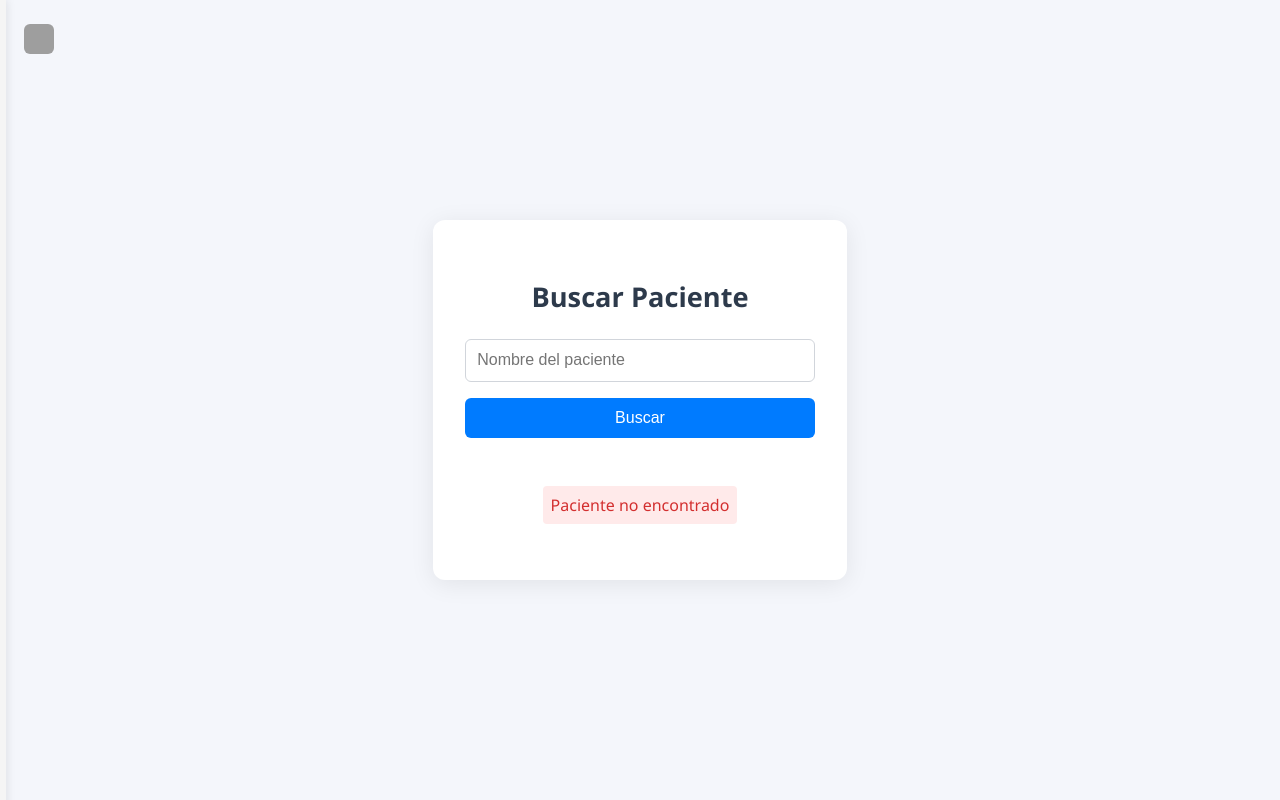
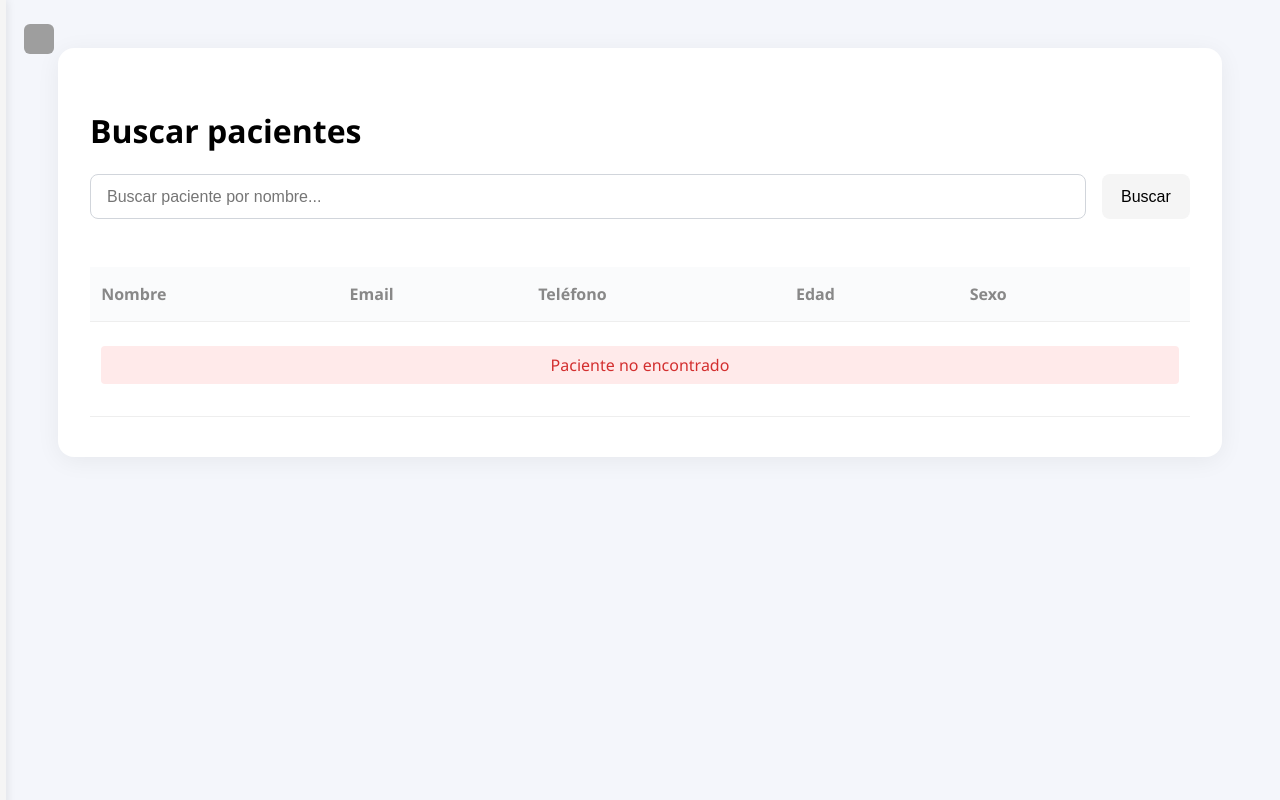
Before and after one commit to angelalvc/app_gestion_medica, a FastAPI app: page /patients/search in a window 1280 px wide. Run offline with FastAPI, Linux system fonts and the light colour scheme; the visitor is signed in with stand-in values (Sample User, id 1); data that the repository does not hold is empty; grey boxes are pictures that could not be loaded.

Commit message:
Se moddificaron las páginas de búsqueda de citas, y pacientes, para adrle una mejor interfaz y funcionalidad

```diff
--- a/app/main.py
+++ b/app/main.py
@@ -139,6 +139,7 @@
     fecha: str = Form(...),
     hora: str = Form(...),
     motivo: str = Form(...),
+    tipo: str = Form(...),
     diagnostico: str = Form(...),
     procedimiento: str = Form(...)
 ):
@@ -152,9 +153,11 @@
     paciente_id = pacientes_list[0].id
     cita = Cita(
         paciente_id=paciente_id,
+        paciente_nombre=paciente_nombre,
         fecha=fecha,
         hora=hora,
         motivo=motivo,
+        tipo=tipo,
         diagnostico=diagnostico,
         procedimiento=procedimiento
     )
@@ -168,15 +171,18 @@
 async def search_patient_form(request: Request):
     if not is_authenticated(request):
         return RedirectResponse("/")
-    return templates.TemplateResponse("search_patient.html", {"request": request})
+    return RedirectResponse("/patients/search")
 
 # Procesar búsqueda de pacientes
 @app.get("/patients/search", response_class=HTMLResponse)
 async def search_patient(request: Request, nombre: str = ""):
     if not is_authenticated(request):
         return RedirectResponse("/")
-    docs = db.collection('pacientes').where('nombre', '==', nombre).stream()
     pacientes_list = []
+    if nombre:
+        docs = db.collection('pacientes').where('nombre', '==', nombre).stream()
+    else:
+        docs = db.collection('pacientes').stream()
     for doc in docs:
         data = doc.to_dict()
         data['id'] = doc.id  # Agrega el ID del documento Firestore
@@ -198,25 +204,57 @@
     citas_list = []
     error = None
 
-    #Búsqueda por ID del paciente
-    if paciente_id:
-        docs = db.collection('citas').where('paciente_id', '==', paciente_id).stream()
+    # Búsqueda por ID del paciente
+    if not paciente_id and not paciente_nombre and not fecha:
+        docs = db.collection('citas') \
+                 .order_by("fecha") \
+                 .order_by("hora") \
+                 .stream()
         citas_list = [Cita(**doc.to_dict()) for doc in docs]
-    #Búsqueda por nombre del paciente
+
+    # Búsqueda por ID específico
+    elif paciente_id:
+        docs = db.collection('citas') \
+                 .where('paciente_id', '==', paciente_id) \
+                 .stream()
+        citas_list = [Cita(**doc.to_dict()) for doc in docs]
+
+    # Búsqueda por nombre de paciente
     elif paciente_nombre:
-        pacientes = db.collection('pacientes').where('nombre', '==', paciente_nombre).stream()
+        pacientes = db.collection('pacientes') \
+                      .where('nombre', '==', paciente_nombre) \
+                      .stream()
         pacientes_list = [p for p in pacientes]
         if pacientes_list:
             paciente_id = pacientes_list[0].id
-            docs = db.collection('citas').where('paciente_id', '==', paciente_id).stream()
+            docs = db.collection('citas') \
+                     .where('paciente_id', '==', paciente_id) \
+                     .stream()
             citas_list = [Cita(**doc.to_dict()) for doc in docs]
-    #Búsqueda por fecha
+
+    # Búsqueda por fecha
     elif fecha:
-        docs = db.collection('citas').where('fecha', '==', fecha).stream()
+        docs = db.collection('citas') \
+                 .where('fecha', '==', fecha) \
+                 .stream()
         citas_list = [Cita(**doc.to_dict()) for doc in docs]
+
+    # Si no se encontraron citas
     if not citas_list:
         error = "No se encontraron citas para ese paciente."
-    return templates.TemplateResponse("search_appointment.html", {"request": request, "citas": citas_list, "error": error})
+
+    pacientes_docs = db.collection('pacientes').stream()
+    pacientes_list = [Paciente(**{**doc.to_dict(), "id": doc.id}) for doc in pacientes_docs]
+
+    return templates.TemplateResponse(
+        "search_appointment.html",
+        {
+            "request": request,
+            "citas": citas_list,
+            "pacientes_list": pacientes_list,
+            "error": error
+        }
+    )
 
 @app.get("/records/{paciente_id}", response_class=HTMLResponse)
 async def expediente_paciente(request: Request, paciente_id: str):
--- a/app/models/models.py
+++ b/app/models/models.py
@@ -23,6 +23,7 @@
 class Cita(BaseModel):
     id: Optional[str] = None
     paciente_id: Optional[str] = None
+    paciente_nombre: Optional[str] = None
     fecha: str #formato YYYY-MM-DD
     hora: str #formato HH:MM
     motivo: str
--- a/app/static/styles/stylelogin.css
+++ b/app/static/styles/stylelogin.css
@@ -231,13 +231,221 @@
     border-color: #007bff;
 }
 
-@media (max-width: 500px) {
-    .arrow-dashboard {
-        top: 12px;
-        right: 12px;
+.dashboard-container {
+    max-width: 2200px;
+    margin: 4rem auto;
+    padding: 4rem 5rem;
+    background: #fff;
+    border-radius: 24px;
+    box-shadow: 0 8px 32px rgba(0,0,0,0.06);
+}
+
+.dashboard-header {
+    display: flex;
+    justify-content: space-between;
+    align-items: center;
+    margin-bottom: 0.5rem;
+}
+
+.user-info {
+    font-size: 1.1rem;
+    color: #555;
+}
+
+.dashboard-summary {
+    display: flex;
+    gap: 5rem;
+    margin-bottom: 5rem;
+}
+
+.summary-card {
+    background: #fafbfc;
+    border-radius: 12px;
+    box-shadow: 0 2px 8px rgba(0,0,0,0.04);
+    padding: 3.5rem 4rem;
+    min-width: 350px;
+    flex: 1;
+    font-size: 1.2rem;
+    display: flex;
+    flex-direction: column;
+    justify-content: center;
+}
+
+.summary-title {
+    font-size: 1rem;
+    color: #888;
+    margin-bottom: 0.5rem;
+}
+
+.summary-main {
+    font-size: 2rem;
+    font-weight: bold;
+    color: #222;
+}
+
+.summary-sub {
+    font-size: 1rem;
+    color: #888;
+    margin-top: 0.5rem;
+}
+
+.dashboard-main {
+    display: flex;
+    gap: 5rem;
+    margin-top: 5rem;
+}
+
+.next-appointment-card {
+    flex: 2;
+    background: #fafbfc;
+    border-radius: 12px;
+    box-shadow: 0 2px 8px rgba(0,0,0,0.04);
+    padding: 4rem 3rem;
+    display: flex;
+    flex-direction: column;
+    align-items: center;
+    justify-content: center;
+}
+
+.next-appointment-card h1 {
+    font-size: 2.2rem;
+    margin: 1rem 0 0.5rem 0;
+    text-align: center;
+}
+
+.next-appointment-card h2 {
+    font-size: 1.5rem;
+    color: #007bff;
+    margin-bottom: 1rem;
+}
+
+.appointments-list-card {
+    flex: 1;
+    background: #fafbfc;
+    border-radius: 12px;
+    box-shadow: 0 2px 8px rgba(0,0,0,0.04);
+    padding: 4rem 3rem;
+}
+
+.appointments-list-card ul {
+    list-style: none;
+    padding: 0;
+    margin: 0;
+}
+
+.appointments-list-card li {
+    margin-bottom: 1.2rem;
+    padding-bottom: 1rem;
+    border-bottom: 1px solid #eee;
+}
+
+.search-container {
+    background: #fff;
+    border-radius: 16px;
+    box-shadow: 0 4px 24px rgba(0,0,0,0.06);
+    padding: 2.5rem 2rem;
+    max-width: 1100px;
+    min-width: 1100px;
+    margin: 3rem auto;
+    align-self: baseline;
+}
+
+.search-bar {
+    display: flex;
+    align-items: center;
+    gap: 1rem;
+    margin-bottom: 2rem;
+}
+
+.search-form {
+    display: flex;
+    gap: 1rem;
+    width: 100%;
+}
+
+.search-bar input[type="text"] {
+    flex: 1;
+    padding: 0.8rem 1rem;
+    border: 1.5px solid #d1d5db;
+    border-radius: 8px;
+    font-size: 1rem;
+    outline: none;
+    transition: border 0.2s;
+}
+
+.search-bar input[type="text"]:focus {
+    border: 1.5px solid #007bff;
+}
+
+.filter-btn {
+    background: #f5f5f5;
+    border: none;
+    border-radius: 8px;
+    padding: 0.7rem 1.2rem;
+    font-size: 1rem;
+    cursor: pointer;
+    display: flex;
+    align-items: center;
+    gap: 0.5rem;
+    transition: background 0.2s;
+}
+.filter-btn:hover {
+    background: #e0e7ef;
+}
+
+.table-responsive {
+    overflow-x: auto;
+}
+
+.appointments-table {
+    width: 100%;
+    border-collapse: collapse;
+    margin-top: 1rem;
+    background: #fff;
+}
+
+.appointments-table th, .appointments-table td {
+    padding: 1rem 0.7rem;
+    text-align: left;
+    border-bottom: 1px solid #eee;
+    font-size: 1rem;
+}
+
+.appointments-table th {
+    color: #888;
+    font-weight: 600;
+    background: #fafbfc;
+}
+
+.tipo-cita {
+    background: #f0f8ff;
+    color: #007bff;
+    border-radius: 8px;
+    padding: 0.3rem 0.8rem;
+    font-size: 0.95rem;
+    font-weight: 500;
+}
+
+.acciones {
+    font-size: 1.5rem;
+    color: #bbb;
+    cursor: pointer;
+}
+
+@media (max-width: 1200px) {
+    .dashboard-container {
+        padding: 2rem 1rem;
     }
-    .login-container {
-        width: 95vw;
-        padding: 1.5rem 0.5rem;
+    .summary-card {
+        min-width: 220px;
+        padding: 1.2rem 1rem;
+    }
+    .next-appointment-card,
+    .appointments-list-card {
+        padding: 1.2rem 0.7rem;
+    }
+    .search-container {
+        padding: 1.5rem 1rem;
+        min-width: 700px;
     }
 }
--- a/app/templates/search_patient.html
+++ b/app/templates/search_patient.html
@@ -27,26 +27,47 @@
             <img src="../static/logout-2.svg" alt="Cerrar sesión" class="icon-menu">Cerrar sesión
         </a>
     </nav>
-    <div class="login-container">
-        <h1>Buscar Paciente</h1>
-        <form method="get" action="/patients/search">
-            <input type="text" name="nombre" placeholder="Nombre del paciente" required>
-            <button type="submit">Buscar</button>
+    <div class="search-container">
+        <h1>Buscar pacientes</h1>
+        <div class="search-bar">
+            <form method="get" action="/patients/search" class="search-form">
+                <input type="text" name="nombre" placeholder="Buscar paciente por nombre..." required>
+                <button type="submit" class="filter-btn">Buscar</button>
             </form>
-        <div class="cards-container">
+        </div>
+        <div class="table-responsive">
+            <table class="appointments-table">
+                <thead>
+                    <tr>
+                        <th scope="col">Nombre</th>
+                        <th scope="col">Email</th>
+                        <th scope="col">Teléfono</th>
+                        <th scope="col">Edad</th>
+                        <th scope="col">Sexo</th>
+                        <th scope="col"></th>
+                    </tr>
+                </thead>
+                <tbody>
                     {% if pacientes %}
                         {% for paciente in pacientes %}
-                    <a href="/records/{{ paciente.id }}" class="card card-link">
-                        <h3>{{ paciente.nombre }}</h3>
-                        <p><strong>Email:</strong> {{ paciente.email }}</p>
-                        <p><strong>Teléfono:</strong> {{ paciente.telefono }}</p>
-                        <p><strong>Edad:</strong> {{ paciente.edad }}</p>
-                        <p><strong>Sexo:</strong> {{ paciente.sexo }}</p>
-                    </a>
+                            <tr>
+                                <td>{{ paciente.nombre }}</td>
+                                <td>{{ paciente.email }}</td>
+                                <td>{{ paciente.telefono }}</td>
+                                <td>{{ paciente.edad }}</td>
+                                <td>{{ paciente.sexo }}</td>
+                                <td>
+                                    <a href="/records/{{ paciente.id }}" class="acciones">Ver expediente</a>
+                                </td>
+                            </tr>
                         {% endfor %}
                     {% elif error %}
-                <p class="error">{{ error }}</p>
+                        <tr>
+                            <td colspan="6"><p class="error">{{ error }}</p></td>
+                        </tr>
                     {% endif %}
+                </tbody>
+            </table>
         </div>
     </div>
 </body>
```
Also changed, not shown: app/templates/search_appointment.html (+33 -15 lines). Lines whose indentation alone changed are shown as unchanged.
